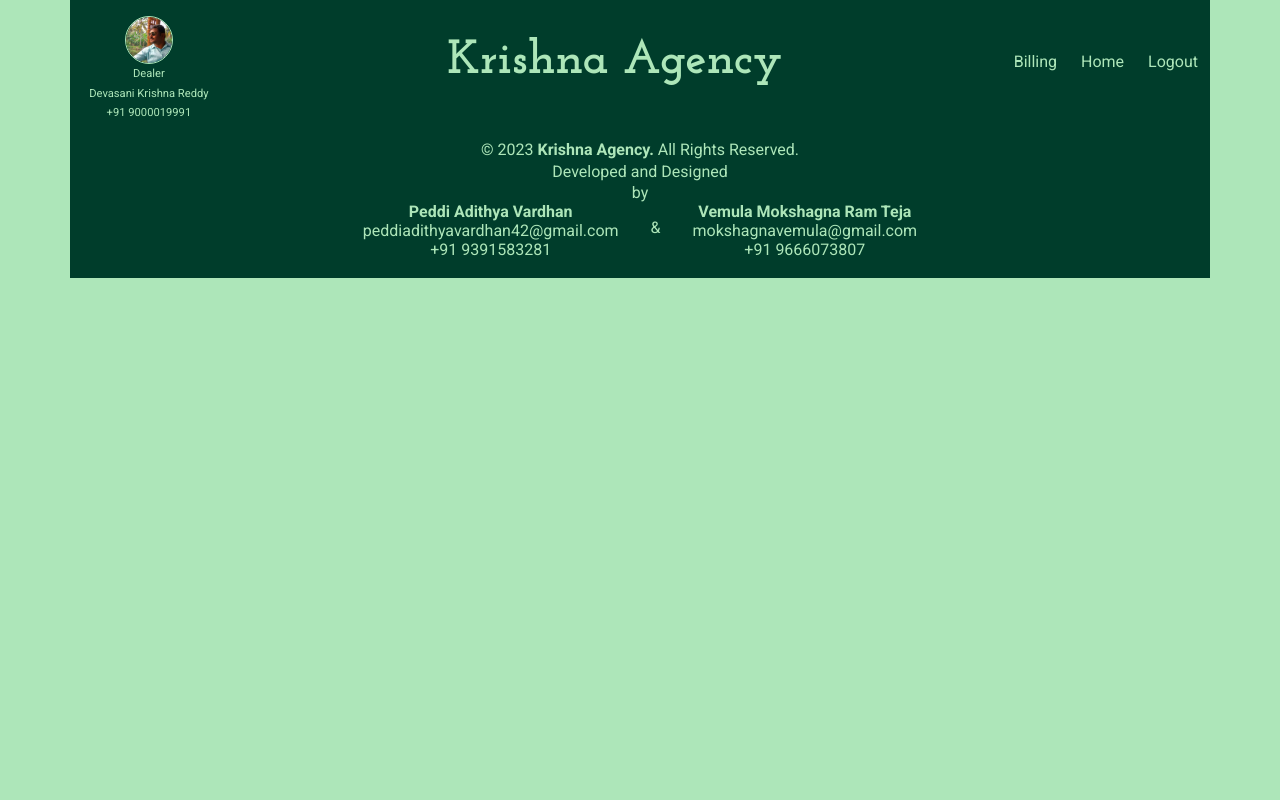
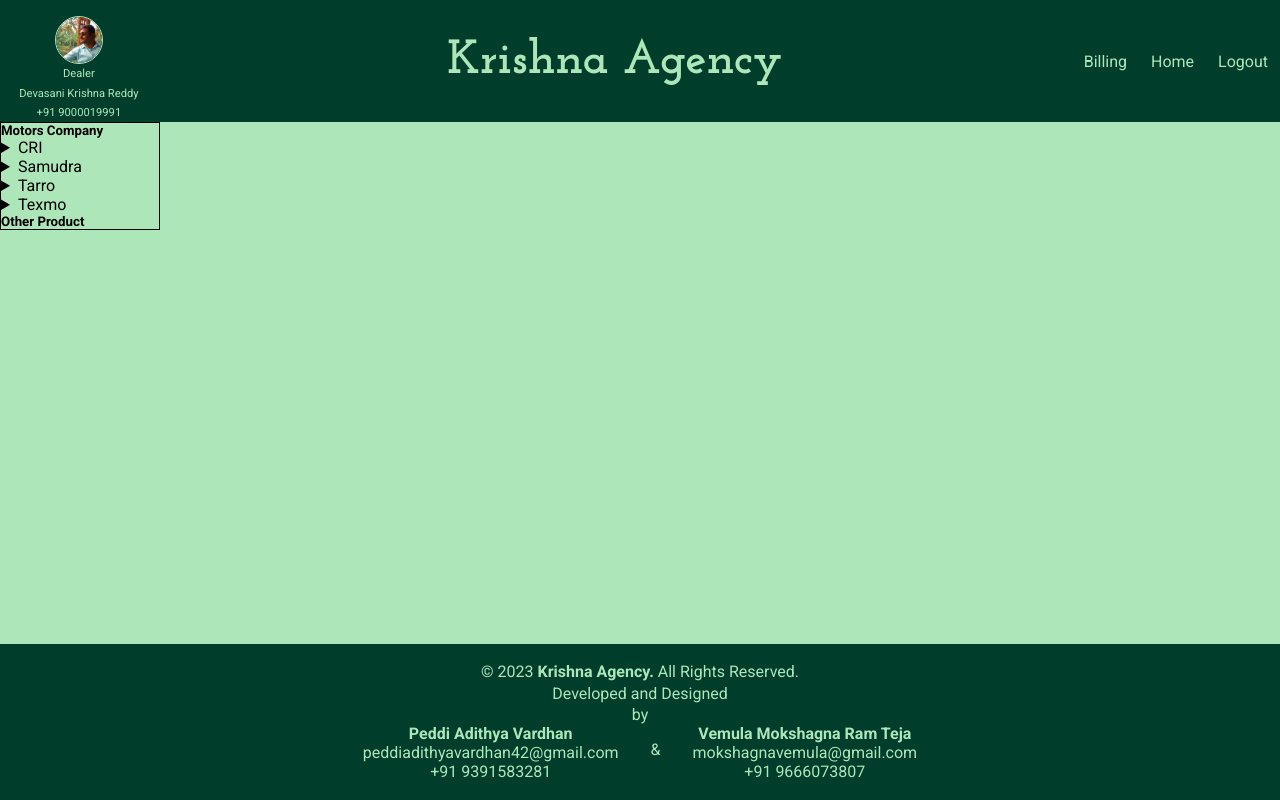
Before and after one commit to adi-1806/stockmanagment, a Django app: page /customer-home/ in a window 1280 px wide. Run offline with Django 3.2, Linux system fonts and the light colour scheme; a user stored in the database is signed in.

Commit message:
dont consider

```diff
--- a/customer/static/customer/customer_home.css
+++ b/customer/static/customer/customer_home.css
@@ -0,0 +1,13 @@
+*{
+    margin: 0%;
+}
+.menu{
+    width: 10rem;
+    border: 1px solid black;
+}
+/* .listmenu{
+    list-style: none;
+    padding: .25rem 1rem;
+    border: 1px solid black;
+
+} */
--- /dev/null
+++ b/customer/static/customer/customer_home.js
@@ -0,0 +1,13 @@
+const details = document.querySelectorAll("details");
+
+details.forEach(det => {
+    det.addEventListener('click', ()=>{
+        details.forEach(temp => {
+            if(temp == det){
+
+            }else{
+                temp.open = false;
+            }
+        })
+    })
+});
--- a/customer/templates/customer/customer_home.html
+++ b/customer/templates/customer/customer_home.html
@@ -5,14 +5,69 @@
 {% load static %}
 
 {% block page_title %}
-    Krishna Agency
+Krishna Agency
 {% endblock page_title %}
 
 {% block page_css %}
-    <link rel="stylesheet" href="{% static "customer/customer_home.css" %}">
+<link rel="stylesheet" href="{% static "customer/customer_home.css" %}">
+<script src="{%static "customer/customer_home.js" %}" defer></script>
 {% endblock page_css %}
 
 {% block page_body %}
 
+<main>
+    <div class="menu">
+        <h5 class="cat">Motors Company</h5>
+        <details name="motors">
+            <summary class="listmenu">CRI</summary>
+            <li>Submerssible</li>
+            <li>self priming monoblock</li>
+            <li>Domestic monoblock</li>
+            <li>agriculture Monoblock</li>
+            <li>Agriculture open well motors</li>
+            <li>domestic open well motors</li>
+            <li>D-water pumping</li>
+            <li>Mud pumping</li>
+            <li>Agriculture vertical Open well motors</li>
+        </details>
+        <details name="motors">
+            <summary class="listmenu">Samudra</summary>
+            <li>Submerssible</li>
+            <li>self priming monoblock</li>
+            <li>Domestic monoblock</li>
+            <li>agriculture Monoblock</li>
+            <li>Agriculture open well motors</li>
+            <li>domestic open well motors</li>
+            <li>D-water pumping</li>
+            <li>Mud pumping</li>
+            <li>Agriculture vertical Open well motors</li>
+        </details>
+        <details name="motors">
+            <summary class="listmenu">Tarro</summary>
+            <li>Submerssible</li>
+            <li>self priming monoblock</li>
+            <li>Domestic monoblock</li>
+            <li>agriculture Monoblock</li>
+            <li>Agriculture open well motors</li>
+            <li>domestic open well motors</li>
+            <li>D-water pumping</li>
+            <li>Mud pumping</li>
+            <li>Agriculture vertical Open well motors</li>
+        </details>
+        <details name="motors">
+            <summary class="listmenu">Texmo</summary>
+            <li>Submerssible</li>
+            <li>self priming monoblock</li>
+            <li>Domestic monoblock</li>
+            <li>agriculture Monoblock</li>
+            <li>Agriculture open well motors</li>
+            <li>domestic open well motors</li>
+            <li>D-water pumping</li>
+            <li>Mud pumping</li>
+            <li>Agriculture vertical Open well motors</li>
+        </details>
+        <h5 class="cat">Other Product</h5>
+    </div>
+</main>
 
 {% endblock page_body %}
--- a/static/style.css
+++ b/static/style.css
@@ -16,7 +16,7 @@ body{
     display: flex;
     flex-direction: column;
     min-height: 100vh;
-    max-width: 1140px;
+    /* max-width: 1140px; */
 }
 main{
     flex-grow: 1;
```
